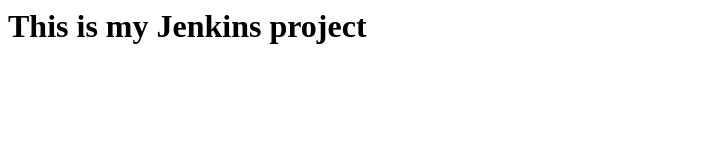
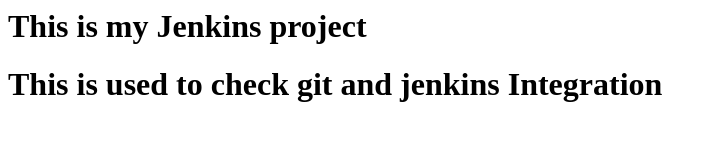
Before and after one commit to sahithipraveen/Jenkins-project, a plain HTML site: page Jenkins-project/index.html in a window 1280 px wide. Shown: the whole page, without its empty margins (0-717 px from the left). Drawn offline with Linux system fonts and the light colour scheme.

Commit message:
updaed code

```diff
--- a/Jenkins-project/index.html
+++ b/Jenkins-project/index.html
@@ -1 +1,2 @@
 <h1> This is my Jenkins project <h1>
+<h> This is used to check git and jenkins Integration <h1>
```
